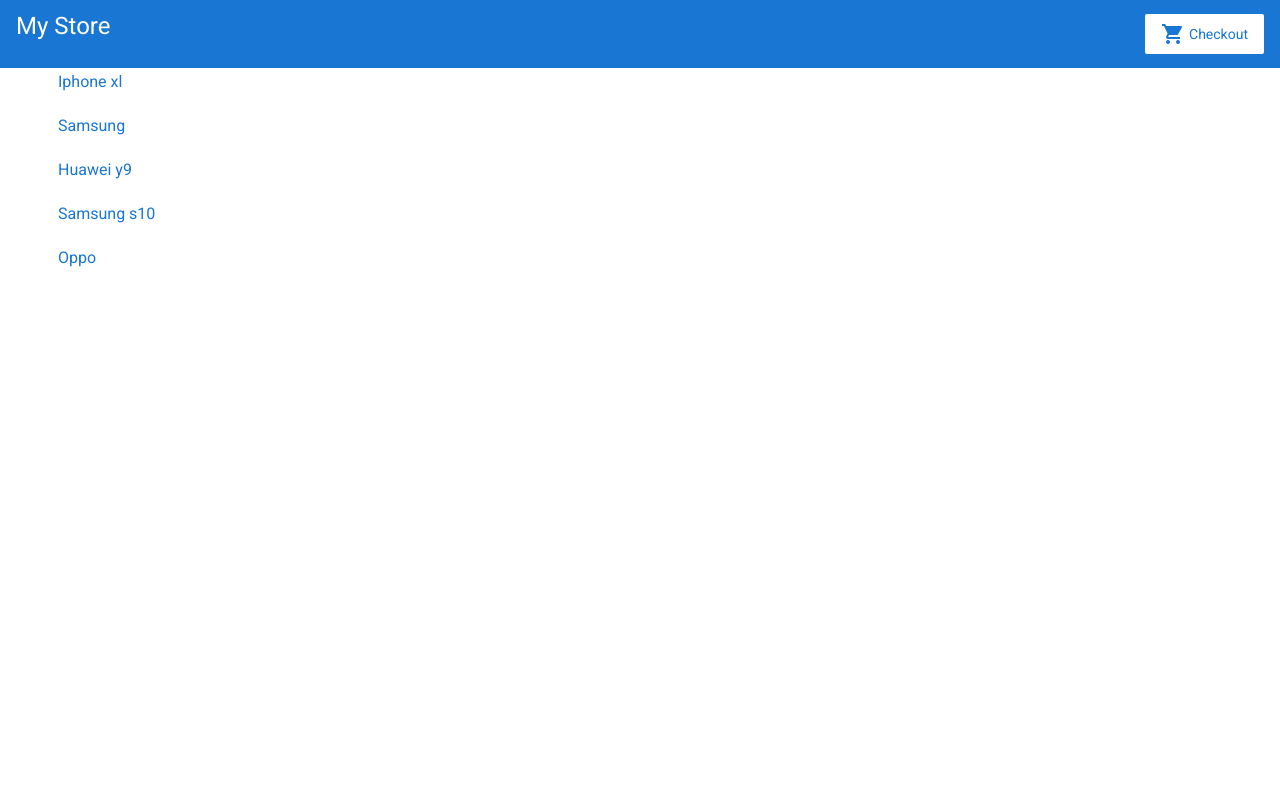
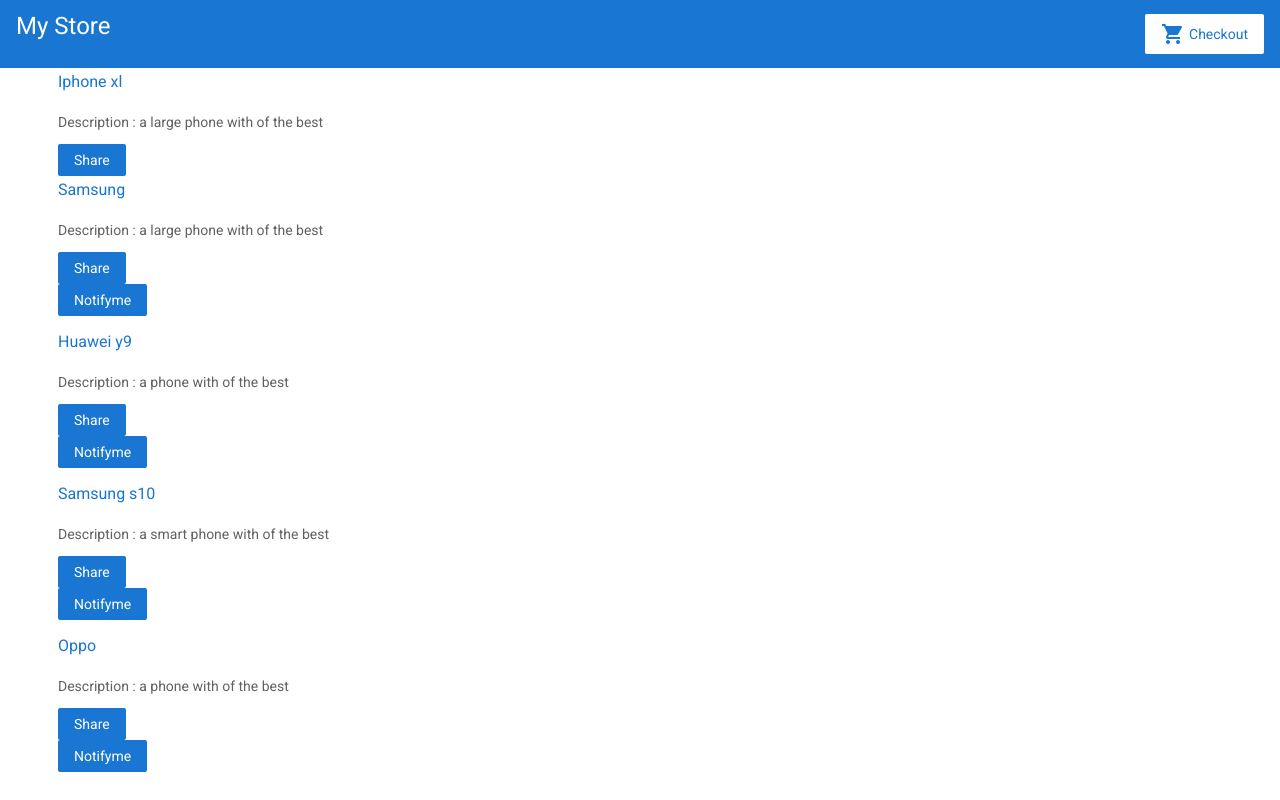
Before and after one commit to abdelkalek/commerceProjectAngular, an Angular app: page / in a window 1280 px wide. Built offline with nearby package versions, Linux system fonts and the light colour scheme.

Commit message:
thead commit

```diff
--- a/src/app/product-list/product-list.component.html
+++ b/src/app/product-list/product-list.component.html
@@ -7,11 +7,7 @@
 <!--    {{ prod.price}}<br>-->
 <!--    {{ prod.description}}<br>-->
 <!--  </h3>-->
-<!--  <p *ngIf="prod.description">-->
-<!--    Description : {{prod.description}}-->
-<!--  </p>-->
-<!--  <button (click)="share()">Share</button>-->
-<!--<app-product-alert [product]="prod" (notify)="notificationparent()" ></app-product-alert>-->
+
 <!--</div>-->
 
 
@@ -23,5 +19,10 @@
       {{ product.name }}
     </a>
   </h3>
+  <p *ngIf="product.description">
+    Description : {{product.description}}
+  </p>
+  <button (click)="share()" class="mr-4">Share</button>
+  <app-product-alert [product]="product" (notify)="notificationparent()" ></app-product-alert>
   <!-- . . . -->
 </div>
```
